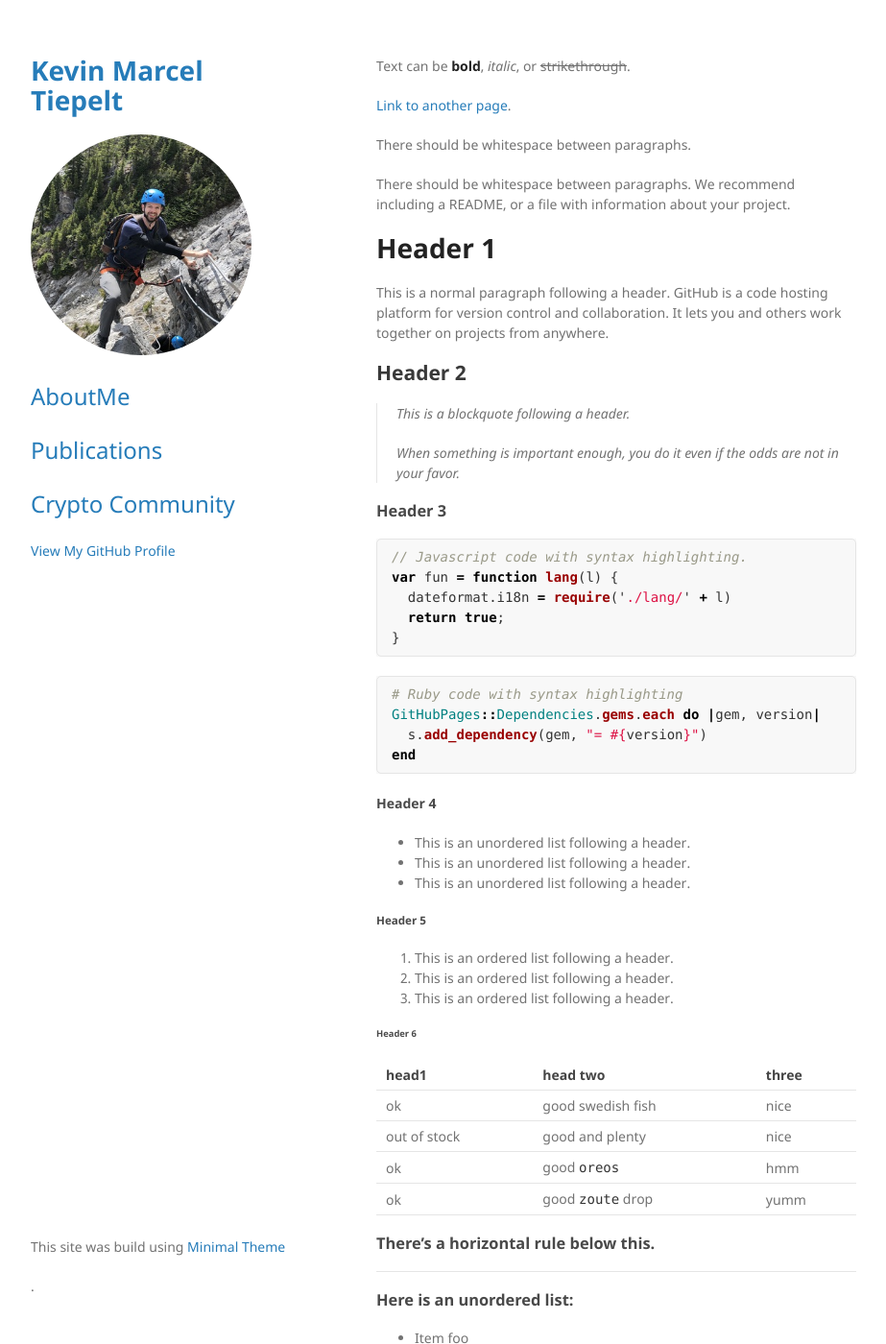
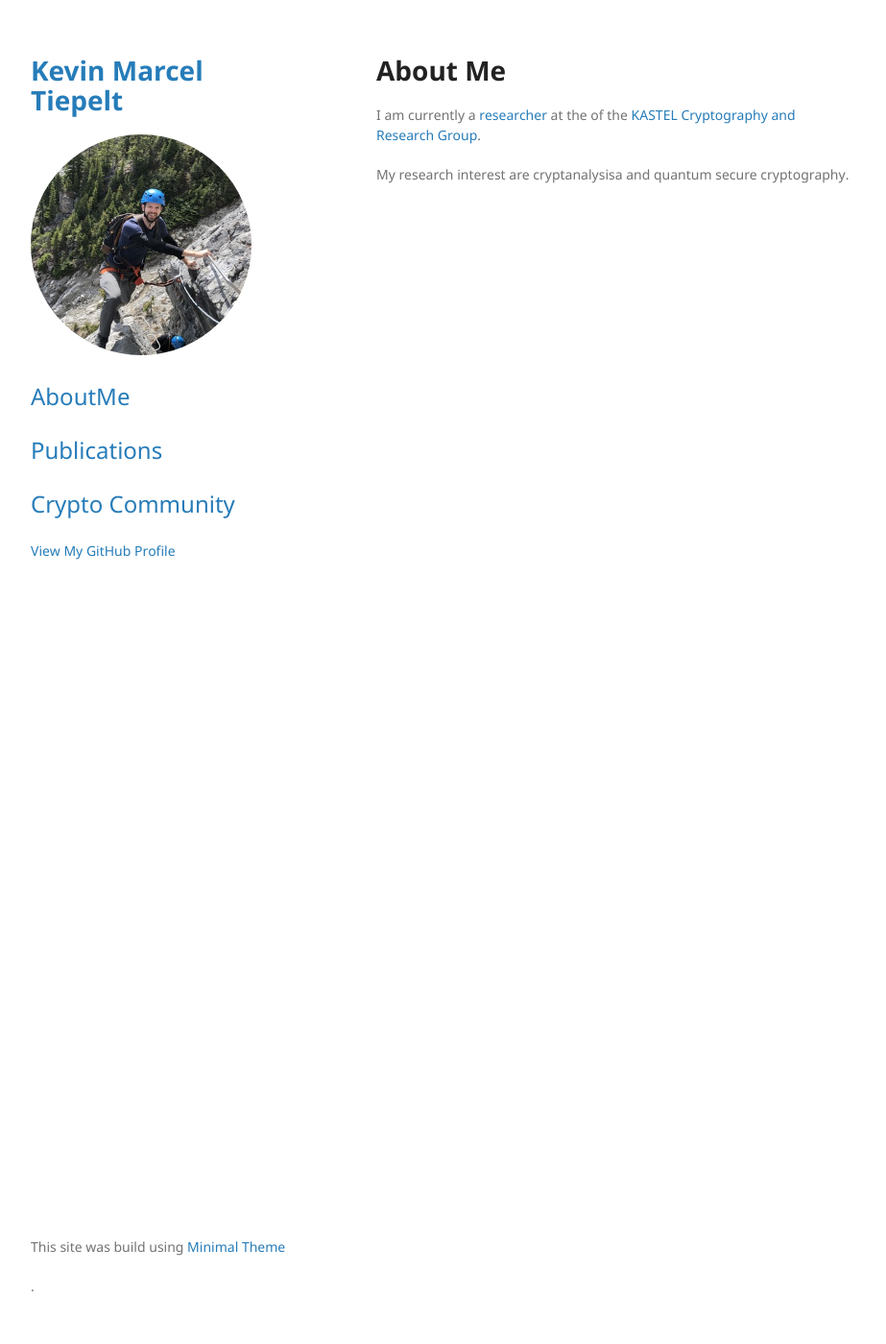
Before and after one commit to mtiepelt/mtiepelt.github.io, a Jekyll site: the page built from index.md, in a window 1280 px wide and 1400 px high. Shown: the whole window at 96% size, without its empty margins (178-1101 px from the left). Built offline with Jekyll 4.4.1, drawn with Linux system fonts in a browser that asks for light colours; the repository's description, which GitHub fills in, is left out; our own code applies the rules of GitHub Pages for plain Markdown files; some of the changed text lies outside the part shown.

Commit message:
index update

````diff
--- a/index.md
+++ b/index.md
@@ -2,122 +2,8 @@
 layout: default
 ---
 
-Text can be **bold**, _italic_, or ~~strikethrough~~.
+# About Me
 
-[Link to another page](./Pages/Publications.html).
+I am currently a [researcher](https://crypto.iti.kit.edu/english/staff_marcel_tiepelt.php) at the  of the [KASTEL Cryptography and Research Group](https://crypto.iti.kit.edu/english/index.php).
 
-There should be whitespace between paragraphs.
-
-There should be whitespace between paragraphs. We recommend including a README, or a file with information about your project.
-
-# Header 1
-
-This is a normal paragraph following a header. GitHub is a code hosting platform for version control and collaboration. It lets you and others work together on projects from anywhere.
-
-## Header 2
-
-> This is a blockquote following a header.
->
-> When something is important enough, you do it even if the odds are not in your favor.
-
-### Header 3
-
-```js
-// Javascript code with syntax highlighting.
-var fun = function lang(l) {
-  dateformat.i18n = require('./lang/' + l)
-  return true;
-}
-```
-
-```ruby
-# Ruby code with syntax highlighting
-GitHubPages::Dependencies.gems.each do |gem, version|
-  s.add_dependency(gem, "= #{version}")
-end
-```
-
-#### Header 4
-
-*   This is an unordered list following a header.
-*   This is an unordered list following a header.
-*   This is an unordered list following a header.
-
-##### Header 5
-
-1.  This is an ordered list following a header.
-2.  This is an ordered list following a header.
-3.  This is an ordered list following a header.
-
-###### Header 6
-
-| head1        | head two          | three |
-|:-------------|:------------------|:------|
-| ok           | good swedish fish | nice  |
-| out of stock | good and plenty   | nice  |
-| ok           | good `oreos`      | hmm   |
-| ok           | good `zoute` drop | yumm  |
-
-### There's a horizontal rule below this.
-
-* * *
-
-### Here is an unordered list:
-
-*   Item foo
-*   Item bar
-*   Item baz
-*   Item zip
-
-### And an ordered list:
-
-1.  Item one
-1.  Item two
-1.  Item three
-1.  Item four
-
-### And a nested list:
-
-- level 1 item
-  - level 2 item
-  - level 2 item
-    - level 3 item
-    - level 3 item
-- level 1 item
-  - level 2 item
-  - level 2 item
-  - level 2 item
-- level 1 item
-  - level 2 item
-  - level 2 item
-- level 1 item
-
-### Small image
-
-![Octocat](https://github.githubassets.com/images/icons/emoji/octocat.png)
-
-### Large image
-
-![Branching](https://guides.github.com/activities/hello-world/branching.png)
-
-
-### Definition lists can be used with HTML syntax.
-
-<dl>
-<dt>Name</dt>
-<dd>Godzilla</dd>
-<dt>Born</dt>
-<dd>1952</dd>
-<dt>Birthplace</dt>
-<dd>Japan</dd>
-<dt>Color</dt>
-<dd>Green</dd>
-</dl>
-
-```
-Long, single-line code blocks should not wrap. They should horizontally scroll if they are too long. This line should be long enough to demonstrate this.
-```
-
-```
-The final element.
-```
+My research interest are cryptanalysisa and quantum secure cryptography.
````
